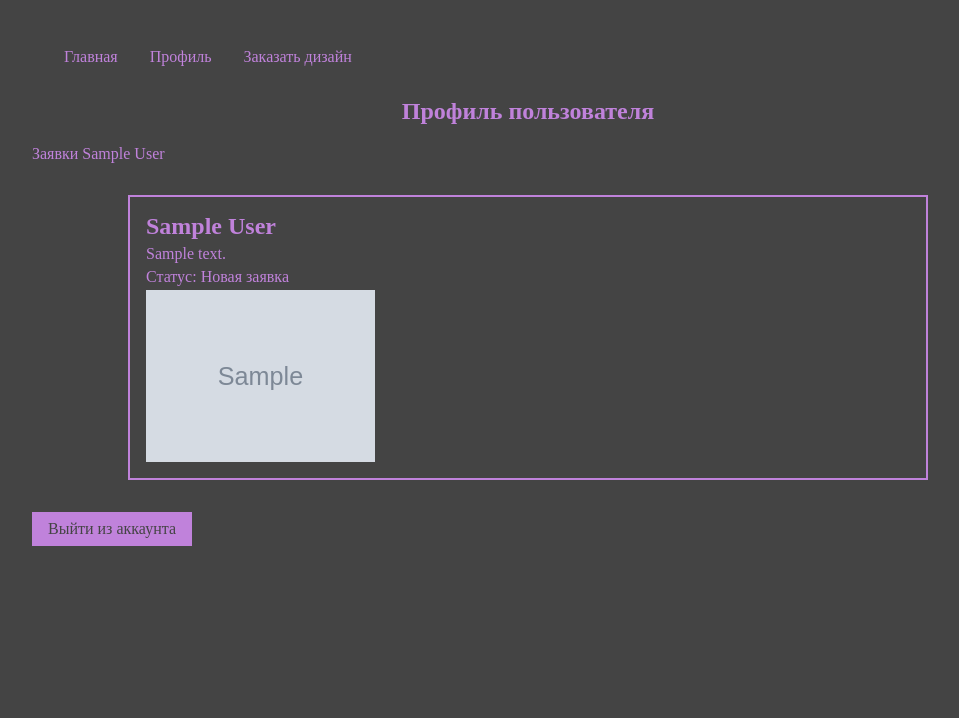
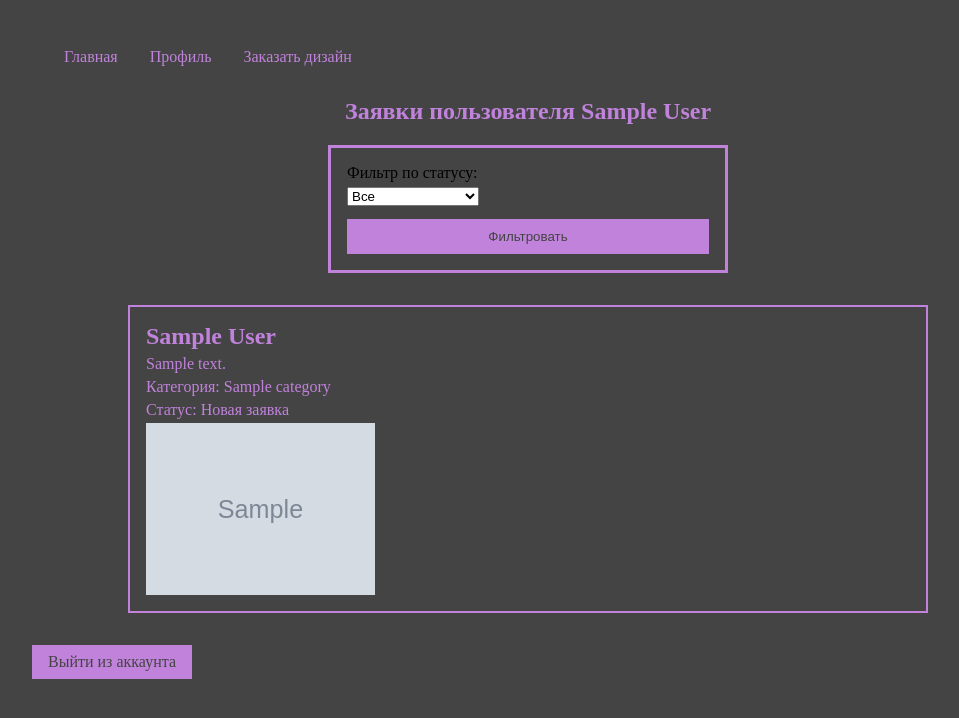
Before and after one commit to m000rtualuna/designpro, a Django app: page /posts/accounts/profile in a window 1280 px wide. Shown: the top 718 px of the page, without its empty margins (112-1071 px from the left). Run offline with Django 5.2, Linux system fonts and the light colour scheme; a user stored in the database is signed in; tables that the repository leaves empty hold one stand-in row (values such as "Sample post"); grey boxes marked "Sample" are stand-in pictures.

Commit message:
add status filter

```diff
--- a/posts/admin.py
+++ b/posts/admin.py
@@ -1,5 +1,6 @@
 from django.contrib import admin
-from .models import AdvUser, UserRequest
+from .models import AdvUser, UserRequest, Category
 
 admin.site.register(AdvUser)
 admin.site.register(UserRequest)
+admin.site.register(Category)
--- a/posts/forms.py
+++ b/posts/forms.py
@@ -69,4 +69,4 @@ class RegistrationForm(forms.ModelForm):
 class RequestForm(forms.ModelForm):
     class Meta:
         model = UserRequest
-        fields = ['title', 'description', 'image']
+        fields = ['title', 'description', 'category', 'image']
--- a/posts/models.py
+++ b/posts/models.py
@@ -1,5 +1,4 @@
 from datetime import datetime
-from django.utils import timezone
 from django.contrib.auth.models import AbstractUser
 from django.db import models
 from designpro import settings
@@ -28,3 +27,10 @@ class UserRequest(models.Model):
     user = models.ForeignKey(settings.AUTH_USER_MODEL, on_delete=models.CASCADE)
     image = models.ImageField(upload_to='media/', blank=False, null=True)
     status = models.CharField(max_length=1, choices=STATUS, default='n')
+    category = models.ForeignKey('Category', on_delete=models.SET_NULL, null=True)
+
+class Category(models.Model):
+    title = models.CharField(max_length=50)
+
+    def __str__(self):
+        return self.title
--- a/posts/static/posts/styles.css
+++ b/posts/static/posts/styles.css
@@ -96,7 +96,6 @@ form p:has(input[type="checkbox"]) label {
 }
 
 form button[type="submit"] {
-    display: block;
     width: 100%;
     padding: 10px;
     background-color: #c082db;
@@ -107,11 +106,9 @@ form button[type="submit"] {
 }
 
 .logout, .delete {
-    display: block;
     width: 10em;
     padding: 0.5em;
     background-color: #c082db;
-    color: #444444;
     border: none;
     cursor: pointer;
     margin-top: 1em;
@@ -126,6 +123,7 @@ form button[type="submit"] {
     margin: 2em auto;
     padding: 1em;
     border: 2px solid #c082db;
+    overflow-wrap: break-word;
 }
 
 .request li a {
@@ -155,3 +153,22 @@ ul {
 p {
     color: #c082db;
 }
+
+.btn-delete {
+    background-color: #c082db;
+    color: #444444;
+    padding: 0.5em;
+    border: none;
+    cursor: pointer;
+    height: 2.5em;
+    margin-right: 1em;
+}
+
+.btn-cancel {
+    background-color: #c082db;
+    color: #444444;
+    padding: 0.5em;
+    border: none;
+    text-decoration: none;
+    display: inline-block;
+}
--- a/posts/templates/index.html
+++ b/posts/templates/index.html
@@ -2,13 +2,18 @@
 {% block content %}
 <h2>Наши проекты</h2>
 {% if userrequest_list %}
+{% if accepted_count %}
 <p>Количество принятых в работу заявок: {{ accepted_count }}</p>
+{% endif %}
+
+
 <ul>
     {% for req in userrequest_list %}
     <div class="request">
         <li>
             <a href="{% url 'posts:request_detail' pk=req.id %}">{{ req.title }}</a>
             <p>{{ req.description }}</p>
+            <p>Категория: {{ req.category }}</p>
             <p>Статус: {{ req.get_status_display }}</p>
             <img src="{{ req.image.url }}" class="img" alt="Фото">
         </li>
--- a/posts/templates/profile.html
+++ b/posts/templates/profile.html
@@ -1,14 +1,26 @@
 {% extends "basic.html" %}
 {% block content %}
-<h2>Профиль пользователя</h2>
-<p>Заявки {{ user.first_name }} {{ user.last_name }}</p>
+<h2>Заявки пользователя {{ user.first_name }} {{ user.last_name }}</h2>
+
+<form method="get">
+  <label for="status_select">Фильтр по статусу:</label>
+  <select name="status" id="status_select">
+    <option value="" {% if not current_status %}selected{% endif %}>Все</option>
+    <option value="n" {% if current_status == "n" %}selected{% endif %}>Новая заявка</option>
+    <option value="a" {% if current_status == "a" %}selected{% endif %}>Принято в работу</option>
+    <option value="d" {% if current_status == "d" %}selected{% endif %}>Выполнено</option>
+  </select>
+  <button type="submit">Фильтровать</button>
+</form>
+
 {% if userrequest_list %}
 <ul>
     {% for req in userrequest_list %}
     <div class="request">
         <li>
-            <a href="{% url 'posts:request_detail' pk=req.id %}">{{ req.title }}</a> {# ИСПРАВЛЕНО ЗДЕСЬ #}
+            <a href="{% url 'posts:request_detail' pk=req.id %}">{{ req.title }}</a>
             <p>{{ req.description }}</p>
+            <p>Категория: {{ req.category }} </p>
             <p>Статус: {{ req.get_status_display }}</p>
             <img src="{{ req.image.url }}" class="img" alt="Фото">
         </li>
--- a/posts/views.py
+++ b/posts/views.py
@@ -1,5 +1,4 @@
 from django.contrib.auth.mixins import LoginRequiredMixin, PermissionRequiredMixin
-import generic
 from django.contrib.auth import get_user_model, login
 from django.contrib.auth.views import LoginView
 from django.shortcuts import render, redirect
@@ -11,6 +10,7 @@ from django.utils import timezone
 from django.views import generic
 from django.views.generic import CreateView, UpdateView, DeleteView
 from posts.models import UserRequest
+import generic
 
 User = get_user_model()
 
@@ -38,9 +38,16 @@ def logout_view(request):
 
 @login_required
 def profile(request):
-    user_requests = UserRequest.objects.filter(user=request.user)
-    context = {'user': request.user, 'userrequest_list': user_requests}
-    return render(request, 'profile.html', context)
+    status = request.GET.get('status')
+    ALLOWED = {'n', 'a', 'd'}
+    qs = UserRequest.objects.filter(user=request.user)
+    if status in ALLOWED:
+        qs = qs.filter(status=status)
+    user_requests = qs.order_by('-pub_date')
+    return render(request, 'profile.html', {
+        'userrequest_list': user_requests,
+        'current_status': status,
+    })
 
 @login_required
 def create_request(request):
@@ -62,7 +69,7 @@ class UsersRequestListView(generic.ListView):
     template_name = 'index.html'
 
     def get_queryset(self):
-        return UserRequest.objects.filter(status='d')
+        return UserRequest.objects.filter(status='d').order_by('-pub_date')
 
     def get_context_data(self, **kwargs):
         context = super().get_context_data(**kwargs)
```
Also changed, not shown: posts/templates/delete_request.html (+6 -2 lines), posts/templates/request_detail.html (+5 -2 lines), posts/templates/admin_profile.html (added). Lines whose indentation alone changed are shown as unchanged.
